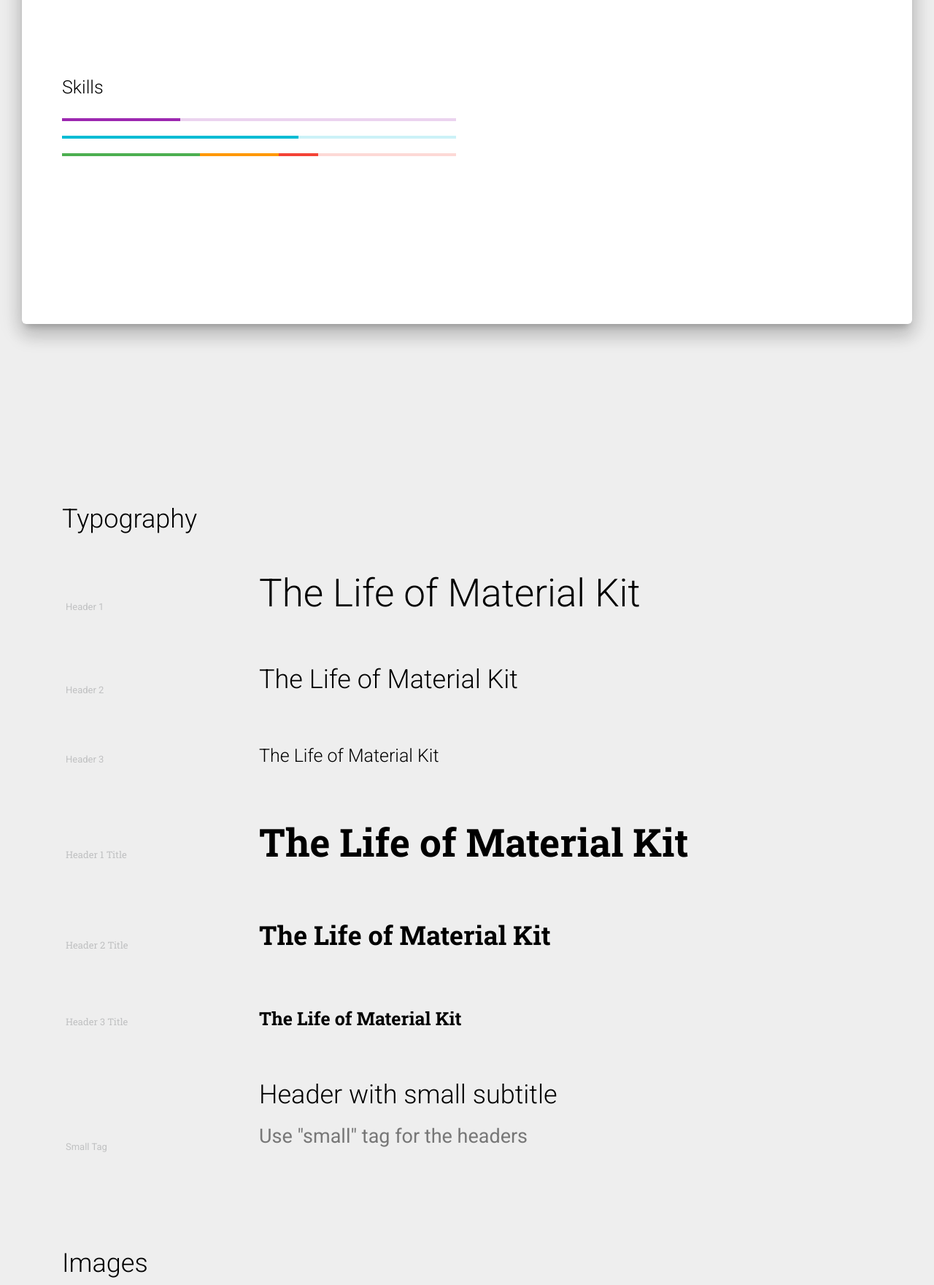
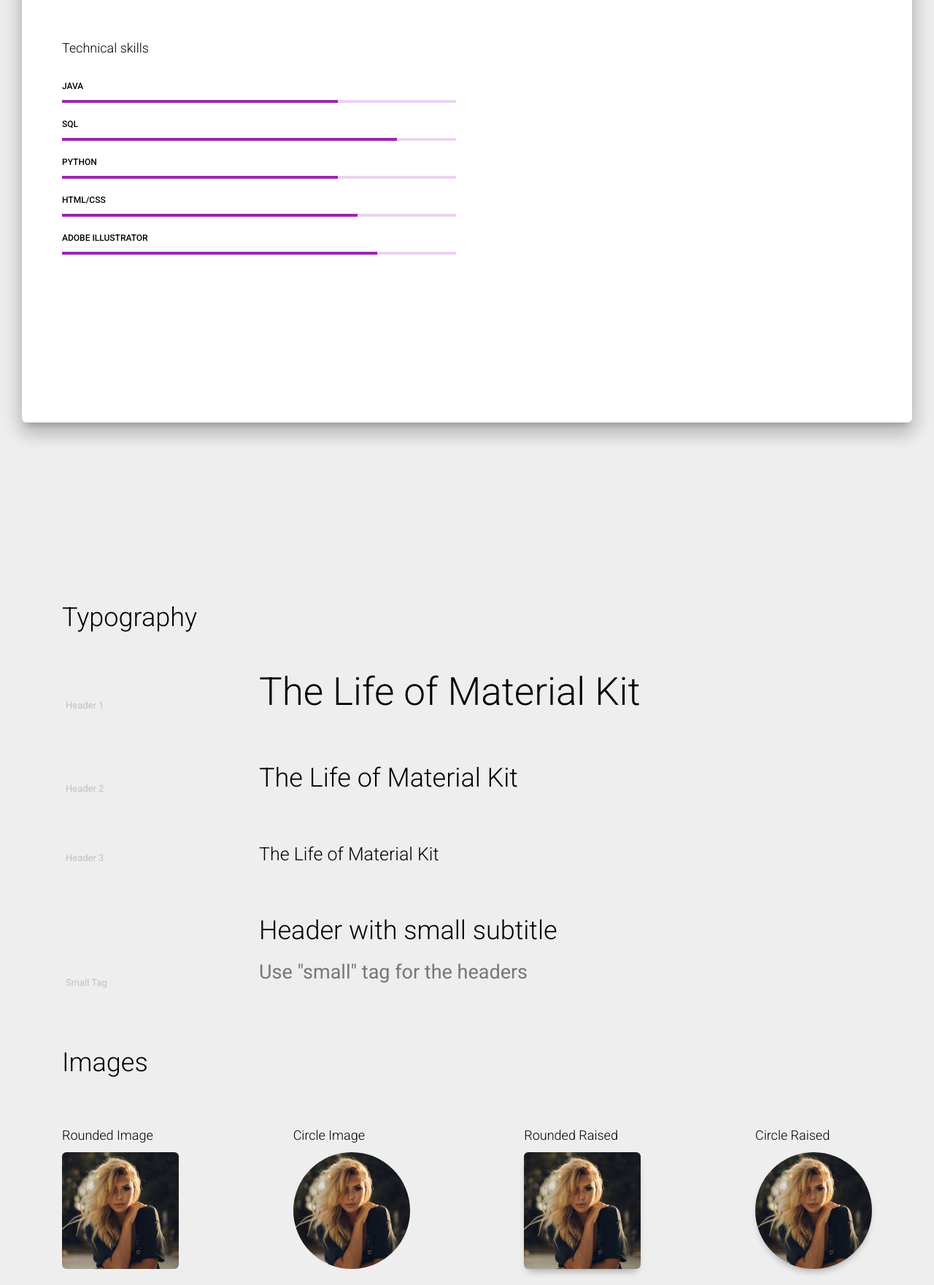
Before and after one commit to mkamesam/mkamesam.github.io, a website: page index.html in a window 1280 px wide. Shown: the part 817-2578 px from the top of the page at 73% size. Drawn offline with Linux system fonts and the light colour scheme.

Commit message:
added skills, changed bg pic, cleanup

```diff
--- a/index.html
+++ b/index.html
@@ -43,7 +43,7 @@
         </div>
         </div>
     </nav>
-    <div class="page-header header-filter clear-filter purple-filter" data-parallax="true" style="background-image: url('./assets/img/bg2.jpg');">
+    <div class="page-header header-filter clear-filter purple-filter" data-parallax="true" style="background-image: url('./assets/img/mounica.jpeg');">
         <div class="container">
         <div class="row">
             <div class="col-md-8 ml-auto mr-auto">
@@ -62,39 +62,55 @@
             <div class="title">
             <h2>About</h2>
             </div>
-            <div class="space-50"></div>
 
-
-            <!-- <div class="space-70"></div> -->
             <!--    progress/sliders -->
             <div id="progress">
             <div class="row">
                 <div class="col-md-6">
                 <div class="title">
-                    <h3>Skills</h3>
+                    <h4>Technical skills</h4>
                 </div>
+                <h6> Java </h6>
                 <div class="progress progress-line-primary">
-                    <div class="progress-bar progress-bar-primary" role="progressbar" aria-valuenow="60" aria-valuemin="0" aria-valuemax="100" style="width: 30%;">
+                    <div class="progress-bar progress-bar-primary"
+                         role="progressbar" aria-valuenow="60" aria-valuemin="0"
+                         aria-valuemax="100" style="width: 70%;">
                     <span class="sr-only">60% Complete</span>
                     </div>
                 </div>
-                <div class="progress progress-line-info">
-                    <div class="progress-bar progress-bar-info" role="progressbar" aria-valuenow="60" aria-valuemin="0" aria-valuemax="100" style="width: 60%;">
-                    <span class="sr-only">60% Complete</span>
+                <h6> SQL </h6>
+                <div class="progress progress-line-primary">
+                    <div class="progress-bar progress-bar-primary"
+                         role="progressbar" aria-valuenow="60" aria-valuemin="0"
+                         aria-valuemax="100" style="width: 85%;">
+                    <span class="sr-only">85% Complete</span>
                     </div>
                 </div>
-                <div class="progress progress-line-danger">
-                    <div class="progress-bar progress-bar-success" style="width: 35%">
-                    <span class="sr-only">35% Complete (success)</span>
-                    </div>
-                    <div class="progress-bar progress-bar-warning" style="width: 20%">
-                    <span class="sr-only">20% Complete (warning)</span>
-                    </div>
-                    <div class="progress-bar progress-bar-danger" style="width: 10%">
-                    <span class="sr-only">10% Complete (danger)</span>
+                <h6> Python </h6>
+                <div class="progress progress-line-primary">
+                    <div class="progress-bar progress-bar-primary"
+                         role="progressbar" aria-valuenow="60" aria-valuemin="0"
+                         aria-valuemax="100" style="width: 70%;">
+                    <span class="sr-only">70% Complete</span>
                     </div>
                 </div>
+                <h6> HTML/CSS </h6>
+                <div class="progress progress-line-primary">
+                    <div class="progress-bar progress-bar-primary"
+                         role="progressbar" aria-valuenow="60" aria-valuemin="0"
+                         aria-valuemax="100" style="width: 75%;">
+                    <span class="sr-only">70% Complete</span>
+                    </div>
                 </div>
+                <h6> Adobe Illustrator </h6>
+                <div class="progress progress-line-primary">
+                    <div class="progress-bar progress-bar-primary"
+                         role="progressbar" aria-valuenow="60" aria-valuemin="0"
+                         aria-valuemax="100" style="width: 80%;">
+                    <span class="sr-only">70% Complete</span>
+                    </div>
+                </div>
+            </div>
             </div>
             </div>
             <!--                 end progress -->
@@ -135,16 +151,6 @@
                 </div>
 
                 <div class="tim-typo">
-                <h1 class="title"><span class="tim-note">Header 1 Title</span>The Life of Material Kit </h1>
-                </div>
-                <div class="tim-typo">
-                <h2 class="title"><span class="tim-note">Header 2 Title</span>The Life of Material Kit</h2>
-                </div>
-                <div class="tim-typo">
-                <h3 class="title"><span class="tim-note">Header 3 Title</span>The Life of Material Kit</h3>
-                </div>
-
-                <div class="tim-typo">
                 <h2><span class="tim-note">Small Tag</span>
                     Header with small subtitle <br>
                     <small>Use &quot;small&quot; tag for the headers</small>
@@ -153,7 +159,7 @@
             </div>
             </div>
             <!--                 end typography -->
-            <div class="space-50"></div>
+            <!-- <div class="space-50"></div> -->
             <!--                 images -->
             <div id="images">
             <div class="title">
@@ -182,7 +188,6 @@
             </div>
             </div>
             <!--                 end images	             -->
-            <div class="space-50"></div>
         </div>
         </div>
 
@@ -268,28 +273,6 @@
         </div>
         </div>
     </div>
-    <!-- Classic Modal -->
-    <div class="modal fade" id="myModal" tabindex="-1" role="dialog">
-        <div class="modal-dialog modal-dialog-centered" role="document">
-        <div class="modal-content">
-            <div class="modal-header">
-            <h5 class="modal-title">Modal title</h5>
-            <button type="button" class="close" data-dismiss="modal" aria-label="Close">
-                <i class="material-icons">clear</i>
-            </button>
-            </div>
-            <div class="modal-body">
-            <p>Far far away, behind the word mountains, far from the countries Vokalia and Consonantia, there live the blind texts. Separated they live in Bookmarksgrove right at the coast of the Semantics, a large language ocean. A small river named Duden flows by their place and supplies it with the necessary regelialia. It is a paradisematic country, in which roasted parts of sentences fly into your mouth. Even the all-powerful Pointing has no control about the blind texts it is an almost unorthographic life One day however a small line of blind text by the name of Lorem Ipsum decided to leave for the far World of Grammar.
-            </p>
-            </div>
-            <div class="modal-footer">
-            <button type="button" class="btn btn-link">Nice Button</button>
-            <button type="button" class="btn btn-danger btn-link" data-dismiss="modal">Close</button>
-            </div>
-        </div>
-        </div>
-    </div>
-    <!--  End Modal -->
 
     <!--   Core JS Files   -->
     <script src="./assets/js/core/jquery.min.js" type="text/javascript"></script>
```
Also changed, not shown: 1 other file.
